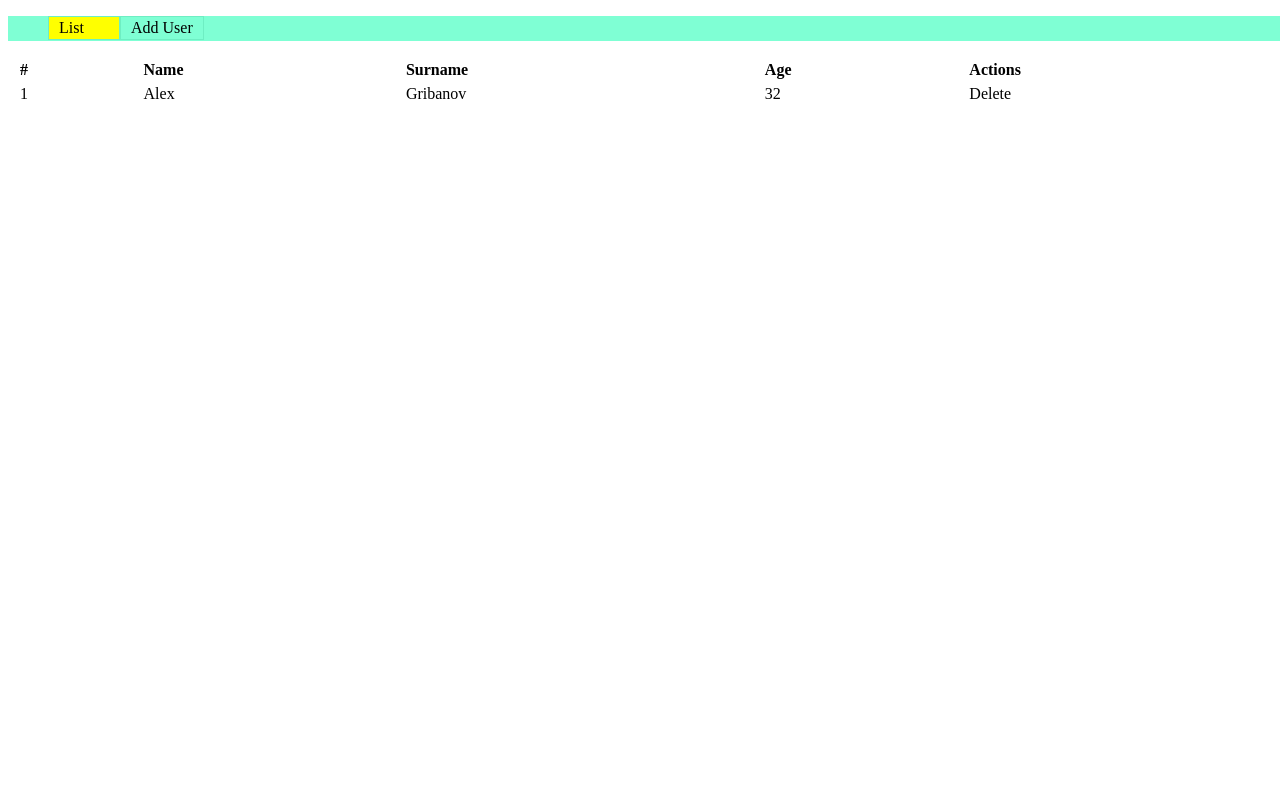
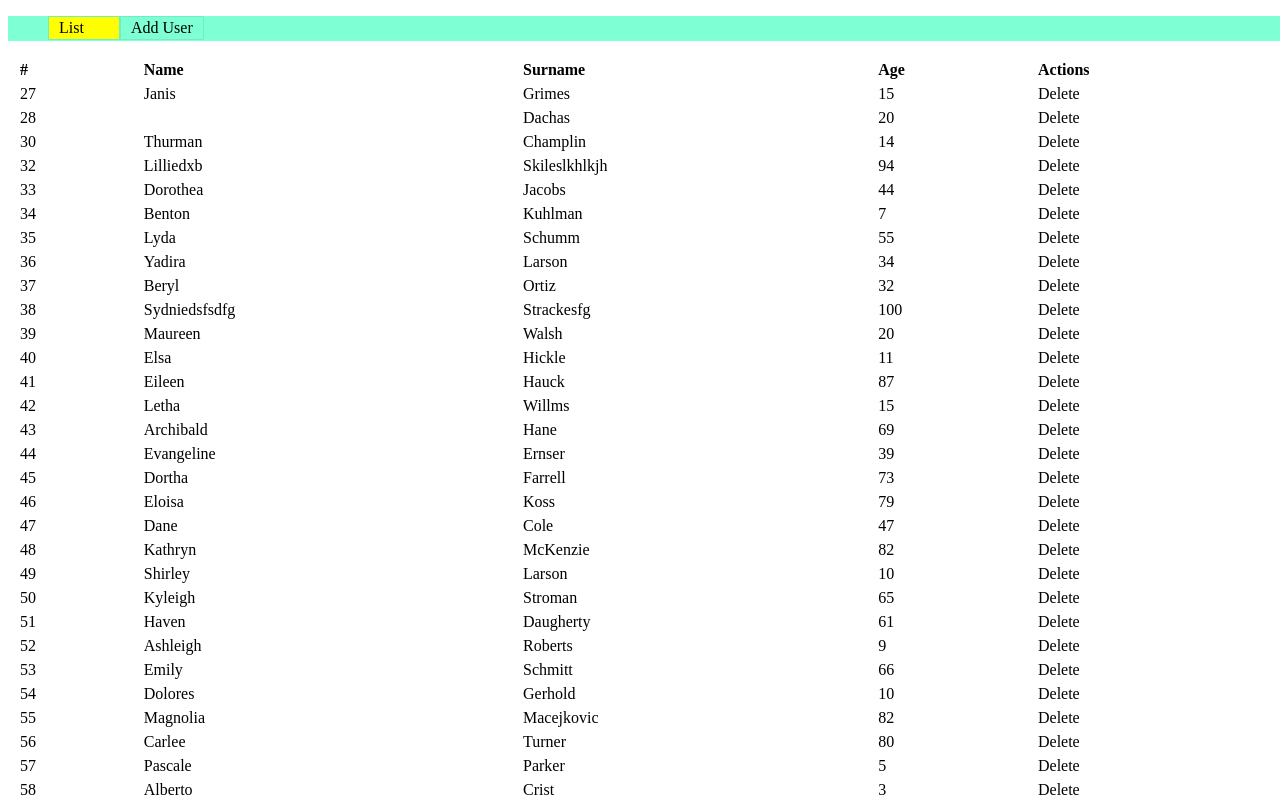
Before and after one commit to agribanov/32-lection, an Angular app: page / in a window 1280 px wide. Shown: the top 800 px of the page. Built offline with nearby package versions, Linux system fonts and the light colour scheme.

Commit message:
Add get method

```diff
--- a/src/app/users/edit-user/edit-user.component.ts
+++ b/src/app/users/edit-user/edit-user.component.ts
@@ -1,4 +1,6 @@
-import { Component, OnInit } from '@angular/core';
+import { Component, OnInit, Input } from '@angular/core';
+import { User } from '../models/User';
+import { UsersService } from '../users.service';
 
 @Component({
   selector: 'app-edit-user',
@@ -6,10 +8,14 @@ import { Component, OnInit } from '@angular/core';
   styleUrls: ['./edit-user.component.css']
 })
 export class EditUserComponent implements OnInit {
+  @Input() userId: number
 
-  constructor() { }
+  user: User
+
+  constructor(private usersService: UsersService) { }
 
   ngOnInit() {
+    this.user = this.usersService.get(this.userId);
   }
 
 }
--- /dev/null
+++ b/src/app/users/user-form/user-form.component.html
@@ -0,0 +1,3 @@
+<p>
+  user-form works!
+</p>
--- /dev/null
+++ b/src/app/users/user-form/user-form.component.ts
@@ -0,0 +1,24 @@
+import { Component, OnInit, Input, Output, EventEmitter } from '@angular/core';
+import { User } from '../models/User';
+
+@Component({
+  selector: 'app-user-form',
+  templateUrl: './user-form.component.html',
+  styleUrls: ['./user-form.component.css']
+})
+export class UserFormComponent {
+  @Input() user: User
+  @Output() save = new EventEmitter<User>()
+  @Output() cancel = new EventEmitter<void>()
+
+  constructor() { }
+
+  onSaveBtnClick(){
+    this.save.emit(this.user);
+  }
+
+  onCancelBtnClick(){
+    this.cancel.emit();
+  }
+
+}
--- a/src/app/users/users-list/users-list.component.css
+++ b/src/app/users/users-list/users-list.component.css
@@ -7,3 +7,8 @@ th{
 th, td {
     padding:2px 10px;
 }
+
+tbody > tr:hover{
+    background-color: gray;
+    cursor: pointer;
+}
--- a/src/app/users/users-list/users-list.component.html
+++ b/src/app/users/users-list/users-list.component.html
@@ -9,11 +9,12 @@
     </tr>
   </thead>
   <tbody>
-    <tr>
-      <td>1</td>
-      <td>Alex</td>
-      <td>Gribanov</td>
-      <td>32</td>
+    <tr *ngFor="let user of list"
+    (click)="onRowClick(user)">
+      <td>{{user.id}}</td>
+      <td>{{user.name}}</td>
+      <td>{{user.surname}}</td>
+      <td>{{user.age}}</td>
       <td>Delete</td>
     </tr>
   </tbody>
--- a/src/app/users/users-list/users-list.component.ts
+++ b/src/app/users/users-list/users-list.component.ts
@@ -1,16 +1,18 @@
-import { Component, OnInit } from '@angular/core';
-import { User } from '../models/User'
+import { Component, Input, Output, EventEmitter } from '@angular/core';
+import { User, Users } from '../models/User'
 
 @Component({
   selector: 'app-users-list',
   templateUrl: './users-list.component.html',
   styleUrls: ['./users-list.component.css']
 })
-export class UsersListComponent implements OnInit {
+export class UsersListComponent {
+  @Input() list: Users
+  @Output() itemSelect = new EventEmitter<User>()
 
   constructor() { }
 
-  ngOnInit() {
+  onRowClick(user: User): void{
+    this.itemSelect.emit(user);
   }
-
 }
--- a/src/app/users/users.module.ts
+++ b/src/app/users/users.module.ts
@@ -6,6 +6,7 @@ import { UsersListComponent } from './users-list/users-list.component';
 import { AddUserComponent } from './add-user/add-user.component';
 import { EditUserComponent } from './edit-user/edit-user.component';
 import { UsersService } from './users.service';
+import { UserFormComponent } from './user-form/user-form.component';
 
 @NgModule({
   imports: [
@@ -13,6 +14,6 @@ import { UsersService } from './users.service';
   ],
   exports: [UsersComponent],
   providers: [UsersService],
-  declarations: [UsersComponent, UsersNavComponent, UsersListComponent, AddUserComponent, EditUserComponent]
+  declarations: [UsersComponent, UsersNavComponent, UsersListComponent, AddUserComponent, EditUserComponent, UserFormComponent]
 })
 export class UsersModule { }
--- a/src/app/users/users.service.ts
+++ b/src/app/users/users.service.ts
@@ -1,5 +1,5 @@
 import { Injectable } from '@angular/core';
-import { Users, USERS } from './models/User';
+import { Users, USERS, User } from './models/User';
 
 @Injectable({
   providedIn: 'root'
@@ -14,4 +14,8 @@ export class UsersService {
   list(): Users{
     return this.users;
   }
+
+  get(id: number): User{
+    return this.users.find((u) => u.id === id)
+  }
 }
--- a/src/app/users/users/users.component.html
+++ b/src/app/users/users/users.component.html
@@ -3,7 +3,9 @@
   (pageChange)="changePage($event)"
   ></app-users-nav>
 <div [ngSwitch]="page">
-    <app-users-list *ngSwitchCase="'list'"></app-users-list>
+    <app-users-list *ngSwitchCase="'list'"
+      [list]="list" (itemSelect)="onUserSelect($event)">
+    </app-users-list>
     <app-edit-user *ngSwitchCase="'edit'"></app-edit-user>
     <app-add-user *ngSwitchCase="'add'"></app-add-user>
     <div *ngSwitchDefault>Page not found</div>
--- a/src/app/users/users/users.component.ts
+++ b/src/app/users/users/users.component.ts
@@ -1,6 +1,6 @@
 import { Component, OnInit } from '@angular/core';
 import { UsersService } from '../users.service';
-import { Users } from '../models/User';
+import { Users, User } from '../models/User';
 
 @Component({
   selector: 'app-users',
@@ -10,14 +10,21 @@ import { Users } from '../models/User';
 export class UsersComponent implements OnInit{
   page = 'list'
   list: Users
+  currentUser: User
 
   constructor(private usersService: UsersService) { }
 
   ngOnInit(){
     this.list = this.usersService.list()
   }
+
   changePage(pageToGo: string): void {
     this.page = pageToGo;
   }
 
+  onUserSelect(user: User): void{
+    this.currentUser = user;
+    this.changePage('edit');
+  }
+
 }
```
Also changed, not shown: src/app/users/user-form/user-form.component.css (added), 1 other file (tests, documents, lock files or other folders).
